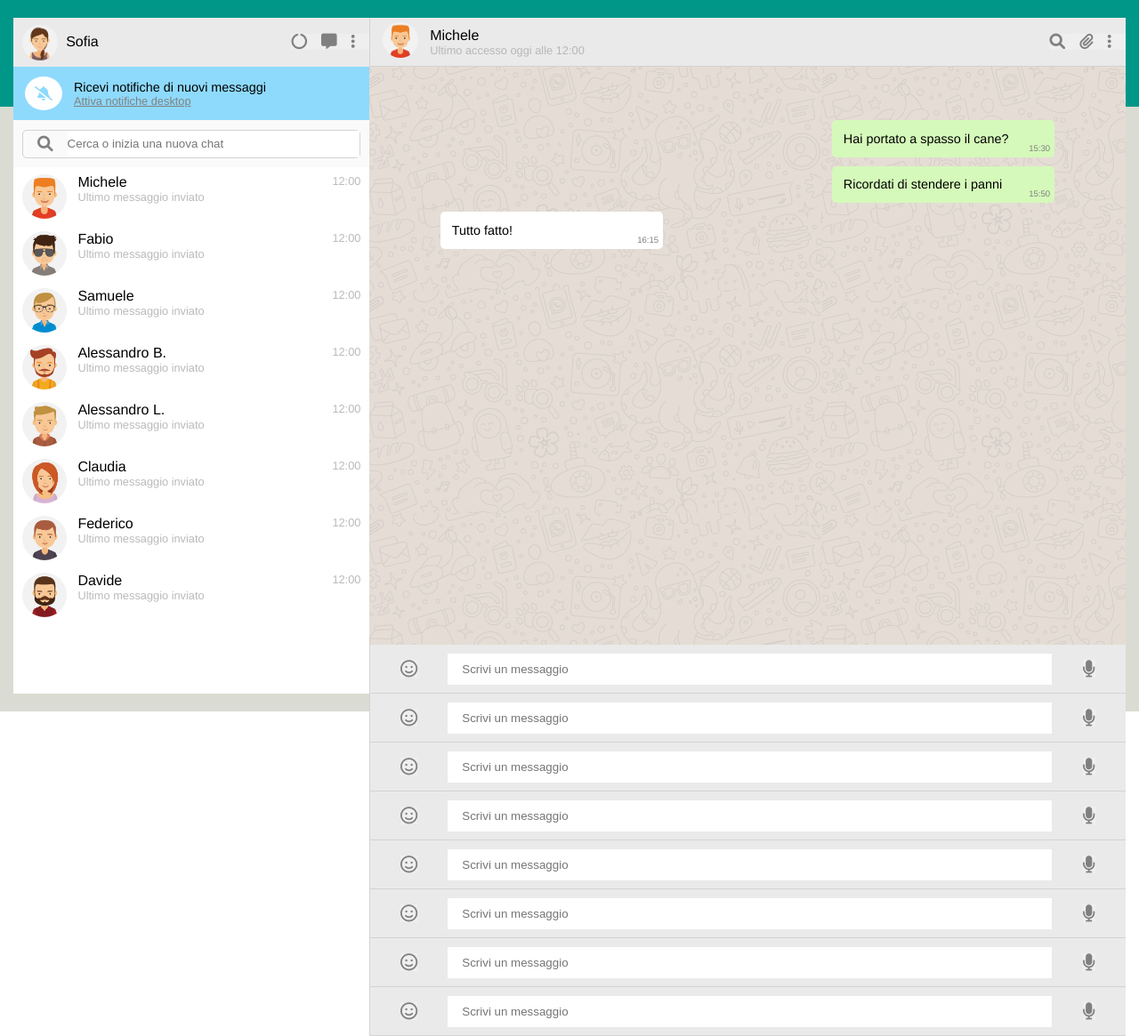
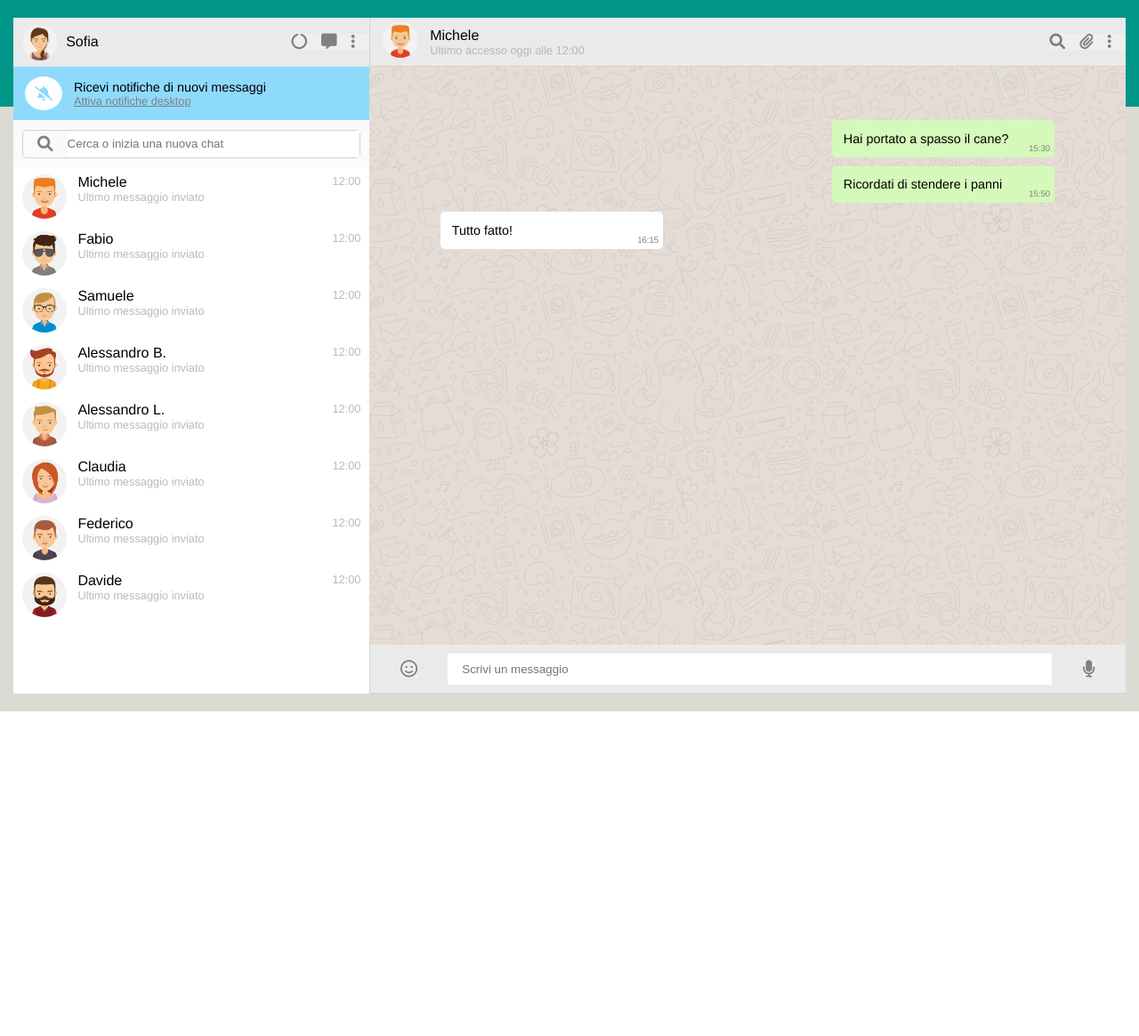
Before and after one commit to Pier5/vue-boolzapp, a plain HTML site: page index.html in a window 1280 px wide. Shown: the whole page at 89% size. After the commit the page ends 800 px from the top, so only its background shows below. Drawn offline with nearby package versions, Linux system fonts and the light colour scheme.

Commit message:
-fix invio messaggi-

```diff
--- a/index.html
+++ b/index.html
@@ -92,9 +92,9 @@
                     </div>
                 </div>
 
-                <div v-for="userMessage in usersList" class="col-right_bottom">
+                <div class="col-right_bottom">
                     <button class="btn-tools"><i class="fa-regular fa-face-smile"></i></button>
-                    <input  @keyup.enter="sendMessage(userMessage)" v-model="newMessage" type="text" name="write-msg" id="write-msg" placeholder="Scrivi un messaggio">
+                    <input @keyup.enter="sendMessage" v-model="newMessage" type="text" name="write-msg" id="write-msg" placeholder="Scrivi un messaggio">
                     <button class="btn-tools"><i class="fa-solid fa-microphone"></i></button>
                 </div>
             </div>
--- a/js/script.js
+++ b/js/script.js
@@ -183,13 +183,11 @@ const app = new Vue ({
             let date = new Date(data.date);
             return date.toLocaleString("it-IT", {timeStyle: 'short'});
         },
-        sendMessage(userMessage) {
+        sendMessage() {
             if(this.newMessage.trim() != '') {
-                let newDate = new Date().toLocaleString("en-US");
-
-                userMessage.messages.push({
+                this.usersList[this.activeIndex].messages.push({
+                    date: new Date().toLocaleString("en-EN"),
                     message: this.newMessage,
-                    date: newDate,
                     status: 'sent'
                 });
                 this.newMessage = '';
```
